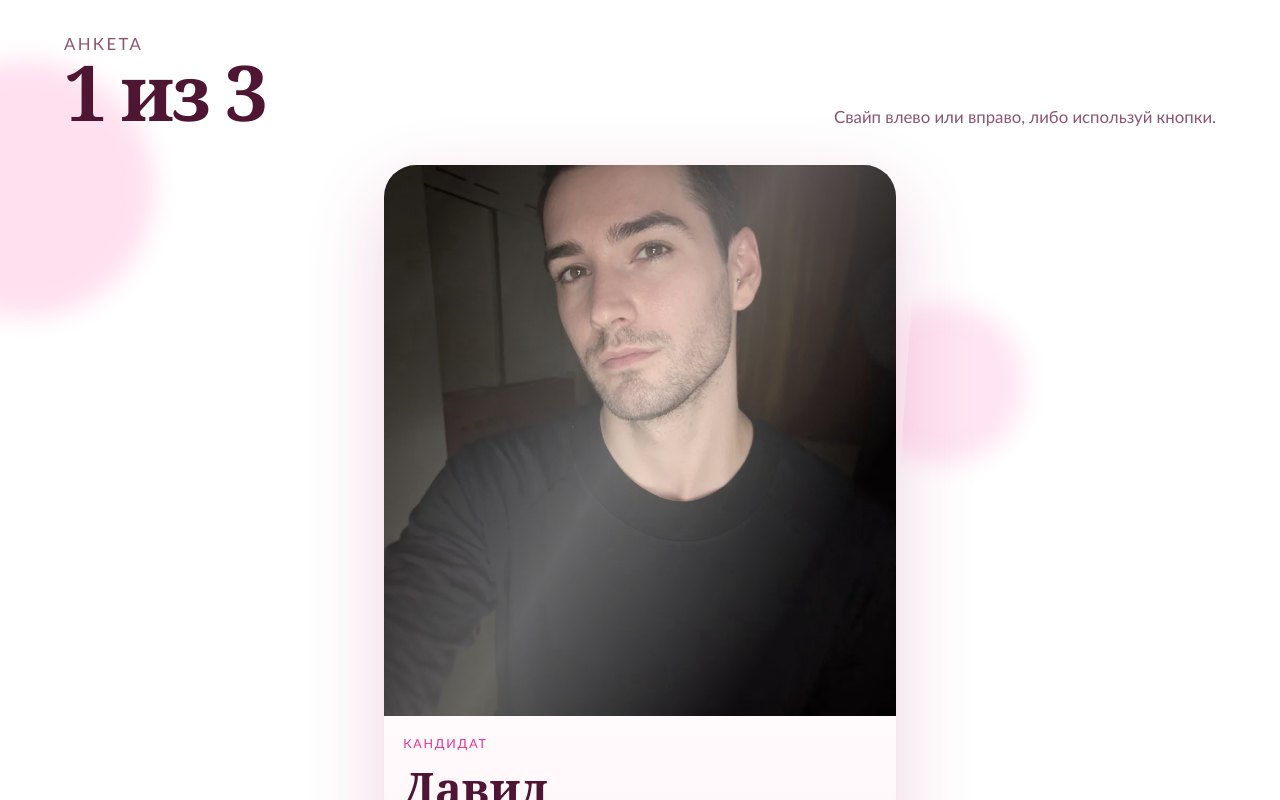
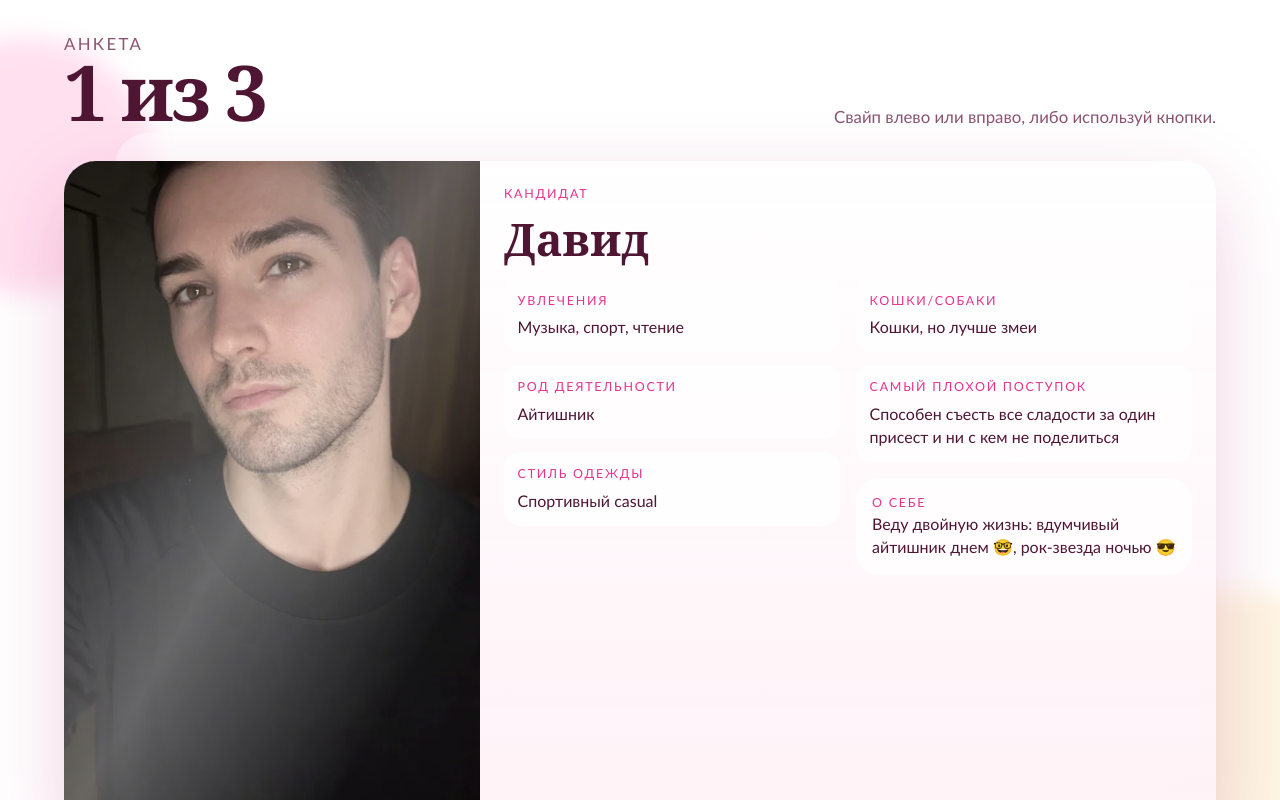
Before and after one commit to SophieNura/devichnik, a React (Vite) app: page / in a window 1280 px wide. Both pictures are taken after a click on the button "Начать кастинг". Shown: the top 800 px of the page. Built offline with nearby package versions, Linux system fonts and the light colour scheme.

Commit message:
Improve desktop profile layout

```diff
--- a/src/components/ProfileCard.tsx
+++ b/src/components/ProfileCard.tsx
@@ -18,6 +18,15 @@ export function ProfileCard({
   onClick,
 }: ProfileCardProps) {
   const clickable = typeof onClick === "function";
+  const primaryFacts = [
+    { label: copy.profileFields.hobbies, value: profile.hobbies.join(", ") },
+    { label: copy.profileFields.occupation, value: profile.occupation },
+    { label: copy.profileFields.style, value: profile.style },
+  ];
+  const secondaryFacts = [
+    { label: copy.profileFields.pets, value: profile.pets },
+    { label: copy.profileFields.worstAct, value: profile.worstAct },
+  ];
 
   return (
     <article
@@ -56,27 +65,24 @@ export function ProfileCard({
           <h2>{profile.name}</h2>
         </div>
 
+        <div className="profile-card__details">
           <dl className="profile-card__facts">
-          <div>
-            <dt>{copy.profileFields.hobbies}</dt>
-            <dd>{profile.hobbies.join(", ")}</dd>
+            {primaryFacts.map((fact) => (
+              <div key={fact.label}>
+                <dt>{fact.label}</dt>
+                <dd>{fact.value}</dd>
               </div>
-          <div>
-            <dt>{copy.profileFields.occupation}</dt>
-            <dd>{profile.occupation}</dd>
+            ))}
+          </dl>
+
+          <div className="profile-card__secondary">
+            <dl className="profile-card__facts profile-card__facts--compact">
+              {secondaryFacts.map((fact) => (
+                <div key={fact.label}>
+                  <dt>{fact.label}</dt>
+                  <dd>{fact.value}</dd>
                 </div>
-          <div>
-            <dt>{copy.profileFields.style}</dt>
-            <dd>{profile.style}</dd>
-          </div>
-          <div>
-            <dt>{copy.profileFields.pets}</dt>
-            <dd>{profile.pets}</dd>
-          </div>
-          <div>
-            <dt>{copy.profileFields.worstAct}</dt>
-            <dd>{profile.worstAct}</dd>
-          </div>
+              ))}
             </dl>
 
             <div className="profile-card__about markdown-body">
@@ -84,6 +90,8 @@ export function ProfileCard({
               <ReactMarkdown>{profile.about}</ReactMarkdown>
             </div>
           </div>
+        </div>
+      </div>
     </article>
   );
 }
--- a/src/styles.css
+++ b/src/styles.css
@@ -311,6 +311,11 @@ img {
   line-height: 0.95;
 }
 
+.profile-card__details {
+  display: grid;
+  gap: 1rem;
+}
+
 .profile-card__facts {
   display: grid;
   gap: 0.8rem;
@@ -331,8 +336,12 @@ img {
   margin: 0.35rem 0 0;
 }
 
+.profile-card__secondary {
+  display: grid;
+  gap: 1rem;
+}
+
 .profile-card__about {
-  margin-top: 1rem;
   padding: 1rem;
   border-radius: var(--radius-md);
   background: rgba(255, 255, 255, 0.72);
@@ -558,3 +567,67 @@ img {
     width: auto;
   }
 }
+
+@media (min-width: 1024px) {
+  .browse-stage {
+    gap: 1.5rem;
+  }
+
+  .swipe-shell {
+    width: min(100%, 72rem);
+    padding-top: 0.5rem;
+  }
+
+  .swipe-shell__backdrop {
+    inset: 0.75rem 1.5rem auto;
+    height: calc(100% - 1.5rem);
+  }
+
+  .profile-card--browse,
+  .profile-card--winner {
+    display: grid;
+    grid-template-columns: minmax(20rem, 26rem) minmax(0, 1fr);
+    min-height: 42rem;
+  }
+
+  .profile-card--browse .profile-card__media-wrap,
+  .profile-card--winner .profile-card__media-wrap {
+    height: 100%;
+    aspect-ratio: auto;
+  }
+
+  .profile-card--browse .profile-card__content,
+  .profile-card--winner .profile-card__content {
+    display: grid;
+    align-content: start;
+    gap: 1.1rem;
+    padding: 1.5rem;
+  }
+
+  .profile-card--browse .profile-card__headline,
+  .profile-card--winner .profile-card__headline {
+    margin-bottom: 0;
+  }
+
+  .profile-card--browse .profile-card__details,
+  .profile-card--winner .profile-card__details {
+    grid-template-columns: minmax(0, 1fr) minmax(0, 1fr);
+    align-items: start;
+    gap: 1rem;
+  }
+
+  .profile-card--browse .profile-card__facts,
+  .profile-card--winner .profile-card__facts {
+    align-content: start;
+  }
+
+  .profile-card--browse .profile-card__secondary,
+  .profile-card--winner .profile-card__secondary {
+    height: 100%;
+  }
+
+  .profile-card--browse .profile-card__about,
+  .profile-card--winner .profile-card__about {
+    min-height: 100%;
+  }
+}
```
Lines whose indentation alone changed are shown as unchanged.
